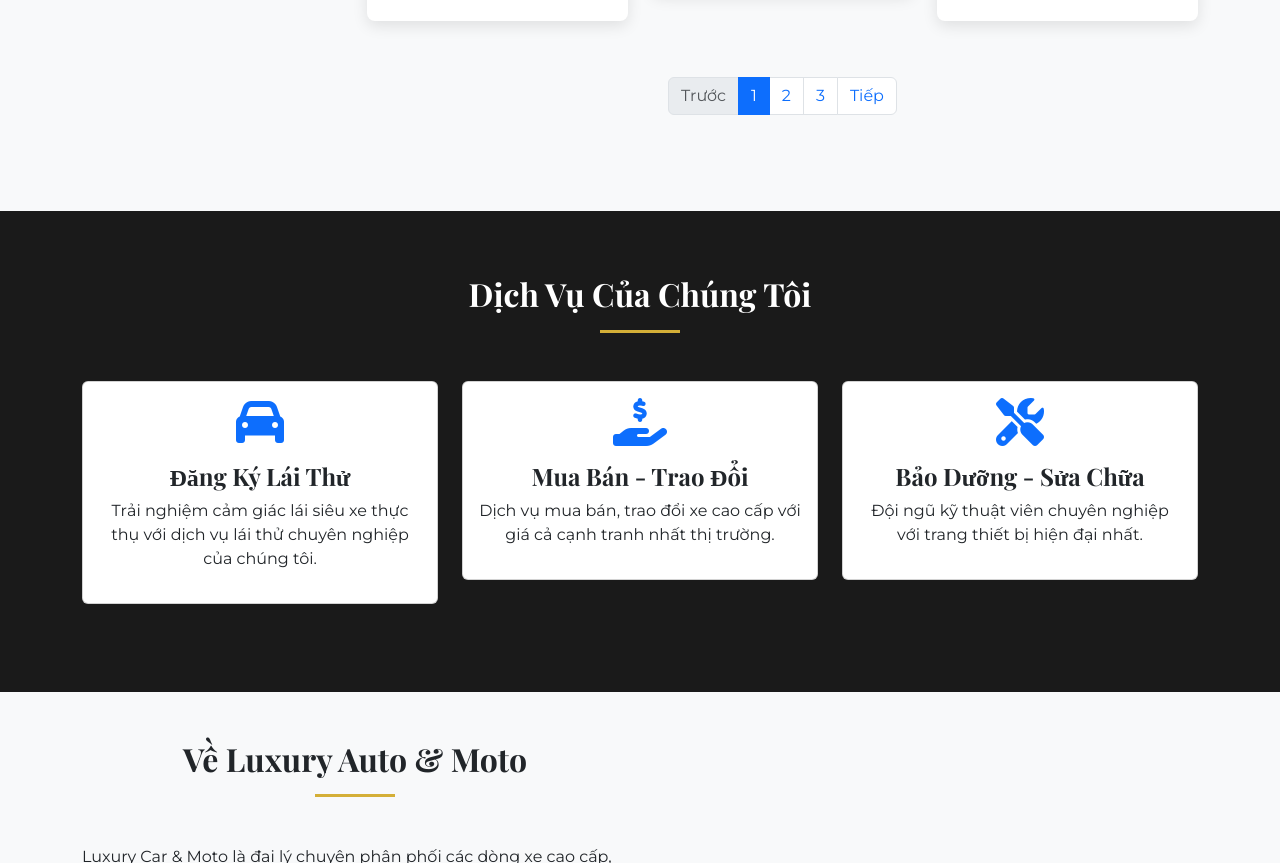
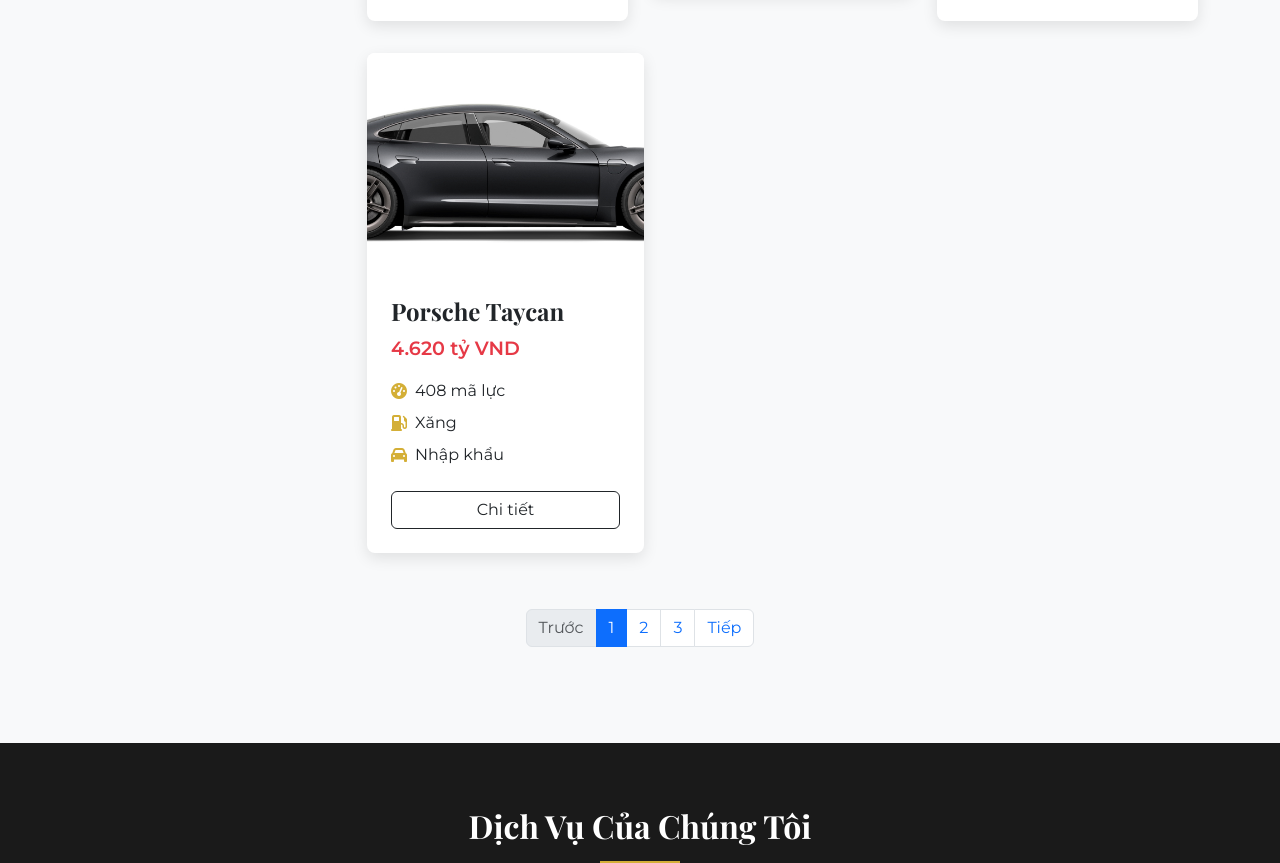
Before and after one commit to Phuc0705/umtproject, a plain HTML site: page index.html in a window 1280 px wide. Shown: the part 1994-2857 px from the top of the page. Drawn offline with nearby package versions, Linux system fonts and the light colour scheme.

Commit message:
Update index.html

```diff
--- a/index.html
+++ b/index.html
@@ -319,6 +319,36 @@
                         </div>
                     </div>
 
+                    <!-- Vehicle 7 -->
+                    <div class="col-md-6 col-lg-4" data-aos="fade-up" data-aos-delay="700">
+                        <div class="vehicle-card">
+                            <img src="image/7.jpg" class="vehicle-img" alt="Porsche Taycan Turbo">
+                            <div class="vehicle-body">
+                                <h3 class="vehicle-title">Porsche Taycan </h3>
+                                <p class="vehicle-price">4.620 tỷ VND</p>
+                                <div class="vehicle-features">
+                                    <div class="feature-item">
+                                        <i class="fas fa-tachometer-alt feature-icon"></i>
+                                        <span>408 mã lực</span>
+                                    </div>
+                                    <div class="feature-item">
+                                        <i class="fas fa-gas-pump feature-icon"></i>
+                                        <span>Xăng</span>
+                                    </div>
+                                    <div class="feature-item">
+                                        <i class="fas fa-car feature-icon"></i>
+                                        <span>Nhập khẩu</span>
+                                    </div>
+                                </div>
+                                <div class="d-grid gap-2">
+                                    <button class="btn btn-outline-dark" onclick="showDetails('porscheporsche')">Chi
+                                        tiết</button>
+                                </div>
+                            </div>
+                        </div>
+                    </div>
+                </div>
+
                     <!-- Pagination -->
                     <nav aria-label="Page navigation" class="mt-4">
                         <ul class="pagination justify-content-center">
```
